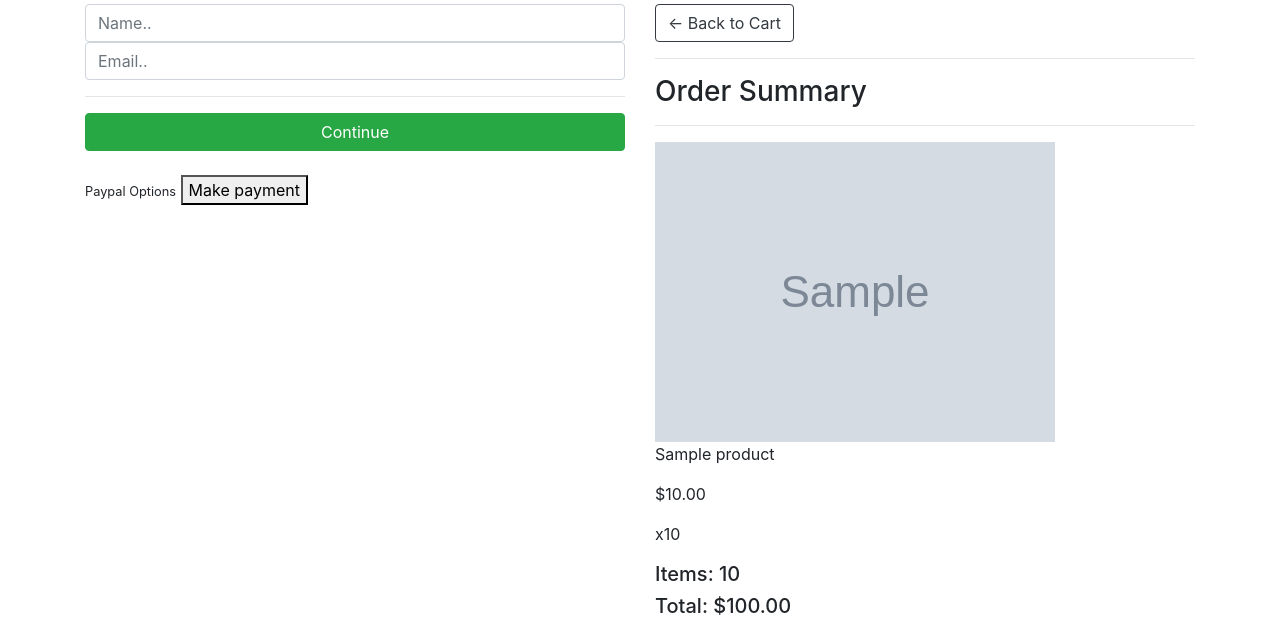
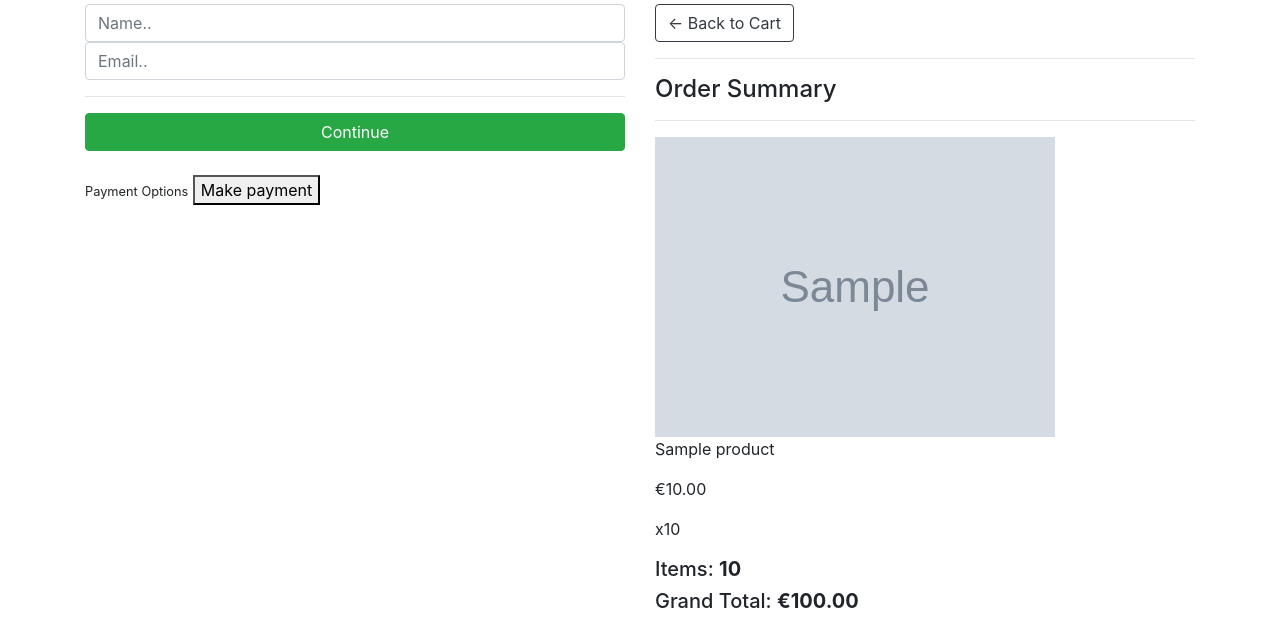
Before and after one commit to varunbkk/myportfolio_ecomsite, a Django app: template ecomsite/templates/ecomsite/checkout.html in a window 1280 px wide. Shown: the part 336-962 px from the top of the page. Run offline with Django 3.2, Linux system fonts and the light colour scheme; tables that the repository leaves empty hold one stand-in row (values such as "Sample post"); the template is opened without the code that fills it: values that come from a table or form of the project are taken from there, most other values are stand-ins (such as "Sample title", 1, 10 or a date in 2020); grey boxes marked "Sample" are stand-in pictures; some libraries are stand-ins or nearby versions.

Commit message:
Updated checkout page

```diff
--- a/ecomsite/templates/ecomsite/checkout.html
+++ b/ecomsite/templates/ecomsite/checkout.html
@@ -1,5 +1,6 @@
 {% extends 'ecomsite/main.html' %}
 {% load static %}
+
 {% block content %}
      <div class="row">
       <!-- Column 1 - User, Shipping and Payment Info -->
@@ -48,7 +49,7 @@
 
 			<br>
 			<div class="box-element hidden" id="payment-info">
-				<small>Paypal Options</small>
+				<small>Payment Options</small>
 				<button id="make-payment">Make payment</button>
 			</div>
 
@@ -59,18 +60,18 @@
 			<div class="box-element">
 				<a  class="btn btn-outline-dark" href="{% url 'cart' %}">&#x2190; Back to Cart</a>
 				<hr>
-				<h3>Order Summary</h3>
+				<h4>Order Summary</h4>
 				<hr>
 				{% for item in items %}
 				<div class="cart-row">
 					<div style="flex:2"><img class="row-image" src="{{item.product.imageURL}}"></div>
 					<div style="flex:2"><p>{{item.product.name}}</p></div>
-					<div style="flex:1"><p>${{item.product.price|floatformat:2}}</p></div>
+					<div style="flex:2"><p>€{{item.product.price|floatformat:2}}</p></div>
 					<div style="flex:1"><p>x{{item.quantity}}</p></div>
 				</div>
 				{% endfor %}
-				<h5>Items:   {{order.get_cart_items}}</h5>
-				<h5>Total:   ${{order.get_cart_total|floatformat:2}}</h5>
+				<h5>Items:   <strong>{{order.get_cart_items}}</strong></h5>
+				<h5>Grand Total:   <strong>€{{order.get_cart_total|floatformat:2}}</strong></h5>
 			</div>
 		</div>
 	</div>
```
